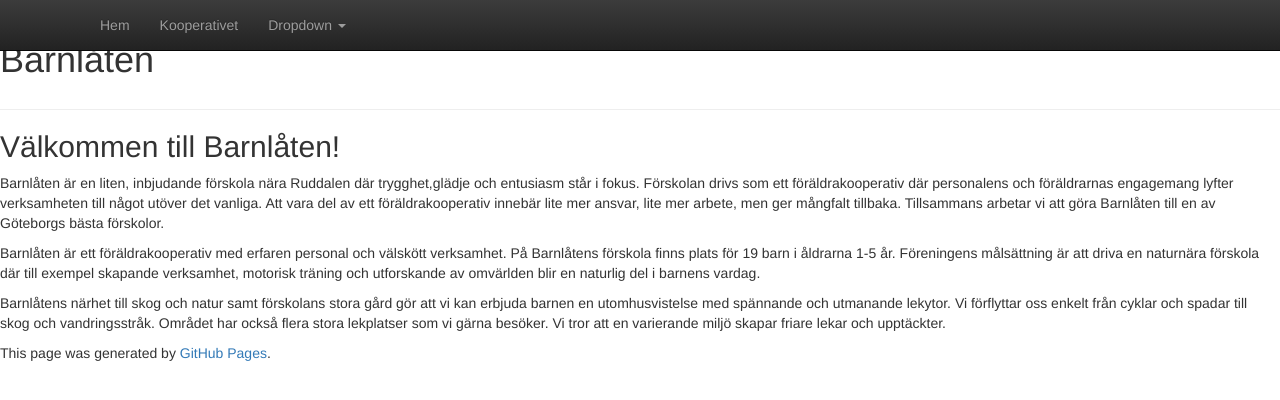
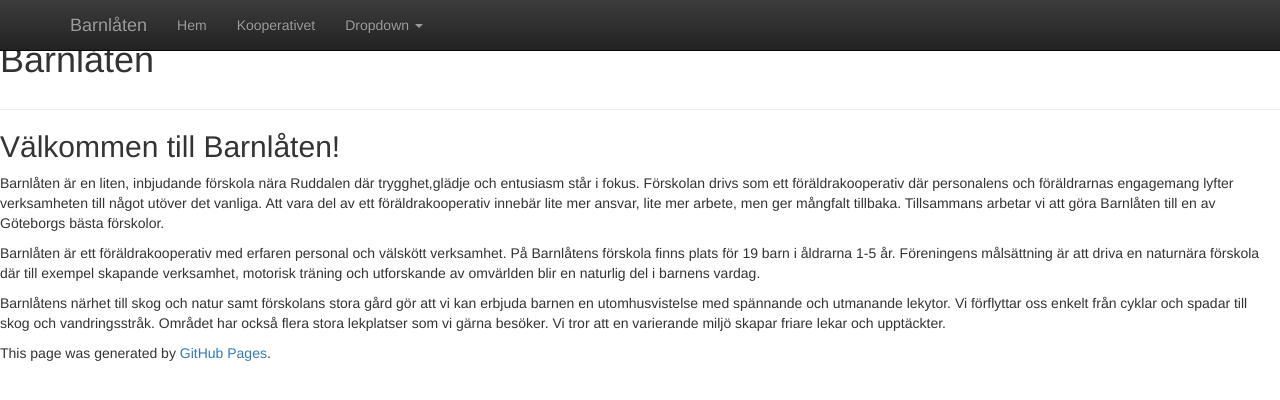
Before and after one commit to barnlaten/barnlaten.github.io, a Jekyll site: the page built from index.md, in a window 1280 px wide. Shown: the top 400 px of the page. Built offline with Jekyll 4.4.1, drawn with Linux system fonts in a browser that asks for light colours; the repository's description, which GitHub fills in, is left out.

Commit message:
add brand

```diff
--- a/_config.yml
+++ b/_config.yml
@@ -1,5 +1,6 @@
 theme: jekyll-theme-cayman
 title: Barnlåten
+brand: Barnlåten
 
 # The navigation.
 navigation:
```
